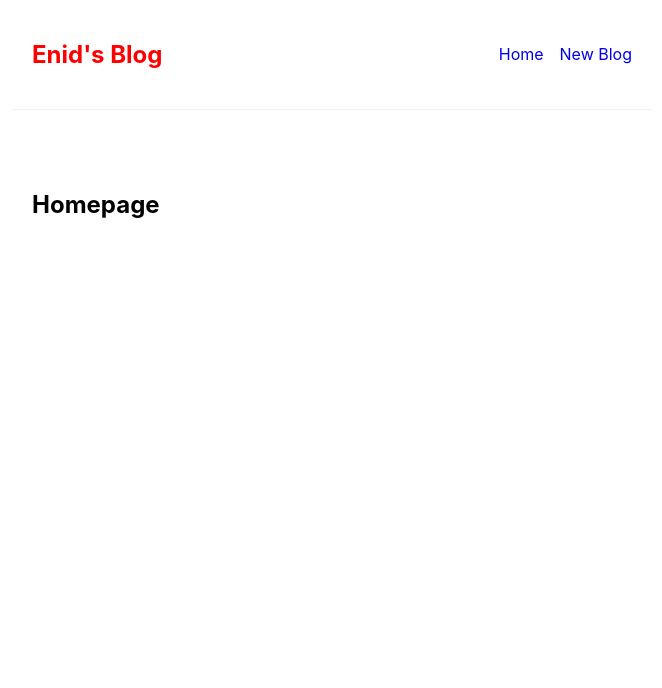
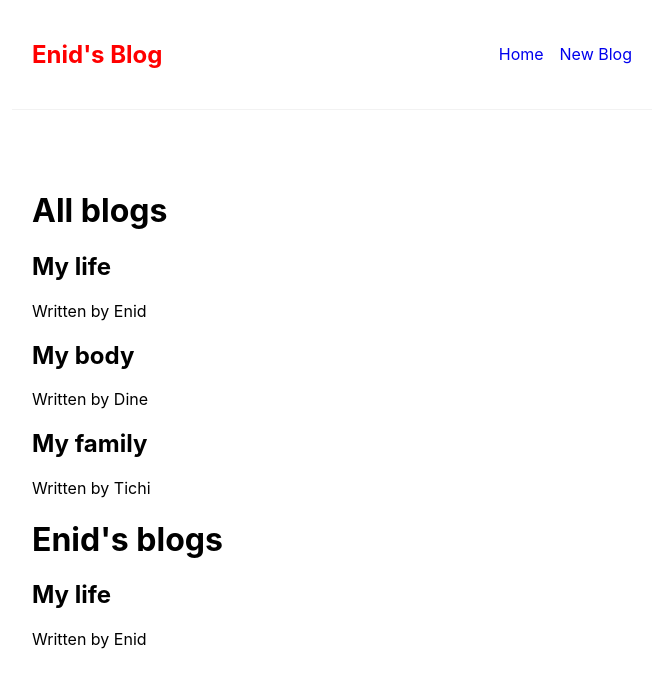
Before and after one commit to MissDine/react-polish, a React (Create React App) app: page / in a window 1280 px wide. Shown: the top 688 px of the page, without its empty margins (308-970 px from the left). Built offline with nearby package versions, Linux system fonts and the light colour scheme.

Commit message:
Feature edit

```diff
--- /dev/null
+++ b/src/components/BlogList.js
@@ -0,0 +1,18 @@
+const BlogList = ({blogs,title}) => {
+    // const blogs = props.blogs
+    // const title = props.title
+    return (
+        <div className="bloglist">
+        <h1>{title}</h1>
+            {blogs.map((blog)=>(
+                <div className="blog-preview" key = {blog.id}>
+                    <h2>{blog.title}</h2>
+                    <p>Written by {blog.author}</p>
+                </div>
+            )
+            )}
+        </div>
+    );
+}
+
+export default BlogList;
--- a/src/components/Home.js
+++ b/src/components/Home.js
@@ -1,4 +1,5 @@
 import { useState } from "react";
+import BlogList from "./BlogList";
 const Home = () => {
     const [blogs, setBlogs] = useState([
         {title:"My life", body: "lorem...", author: "Enid",id:1},
@@ -19,7 +20,9 @@
     // }
     return (
         <div className="home">
-            <h2>Homepage</h2>
+            <BlogList blogs = {blogs} title = {"All blogs"}/>
+            <BlogList blogs = {blogs.filter((blog)=> blog.author ==="Enid" )} title = {"Enid's blogs"}/>
+            {/* <h2>Homepage</h2> */}
             {/* <p>{"Good morning " + fname}</p>
             <p>{fname} is {age} years old.</p>
             <button onClick={handleClick}>Click me</button>
```
